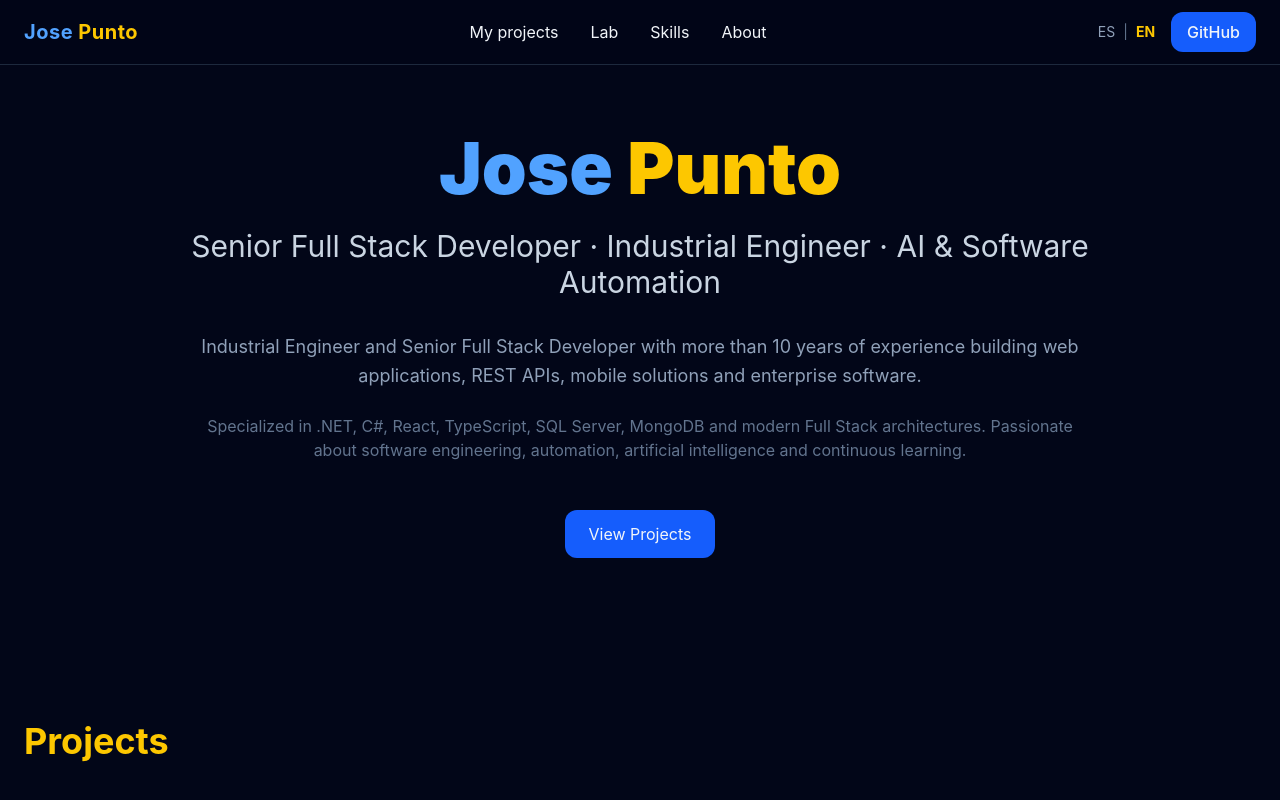
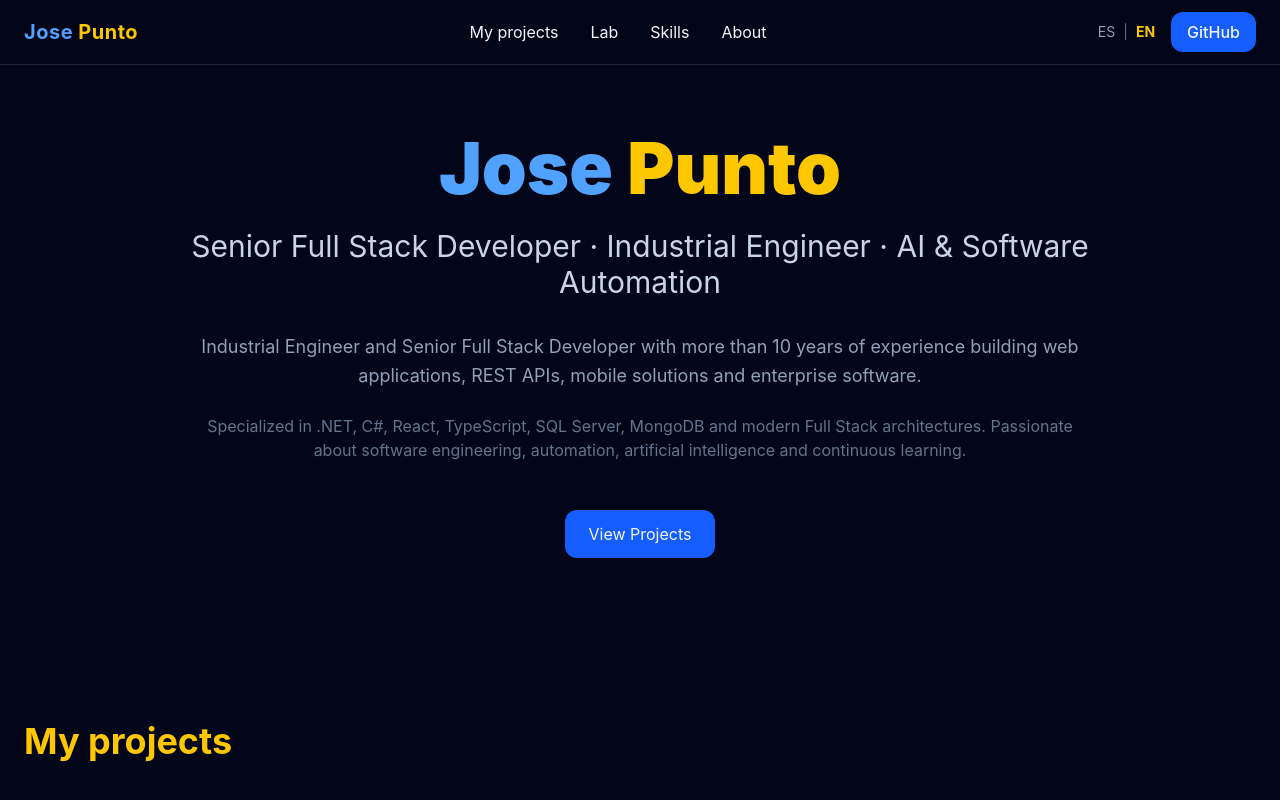
Before and after one commit to iamjosepunto/iamjosepunto.github.io, a React (Vite) app: page / in a window 1280 px wide. Shown: the top 800 px of the page. Built offline with nearby package versions, Linux system fonts and the light colour scheme.

Commit message:
Translate projects section

```diff
--- a/src/components/Projects.tsx
+++ b/src/components/Projects.tsx
@@ -1,13 +1,18 @@
 import { PROJECTS } from "../data/profile";
+import { useTranslation } from "react-i18next";
 
 const Projects = () => {
+  const { i18n } = useTranslation();
+
+  const isSpanish = i18n.language.startsWith("es");
+
   return (
     <section
       id="projects"
       className="max-w-7xl mx-auto px-6 py-24"
     >
       <h2 className="text-4xl font-bold mb-12 text-yellow-400">
-        Projects
+        {isSpanish ? "Mis proyectos" : "My projects"}
       </h2>
 
       <div className="grid md:grid-cols-2 xl:grid-cols-3 gap-8">
@@ -72,7 +77,9 @@ const Projects = () => {
                     hover:text-yellow-300
                   "
                 >
-                  View Repository →
+                  {isSpanish
+                    ? "Ver repositorio →"
+                    : "View repository →"}
                 </a>
               )}
             </div>
```
